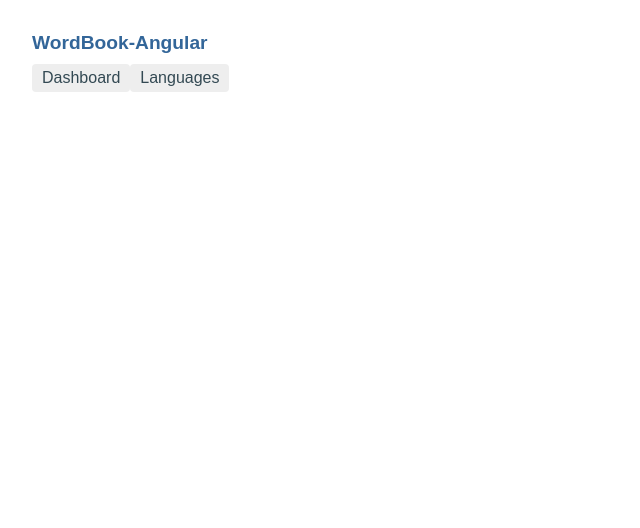
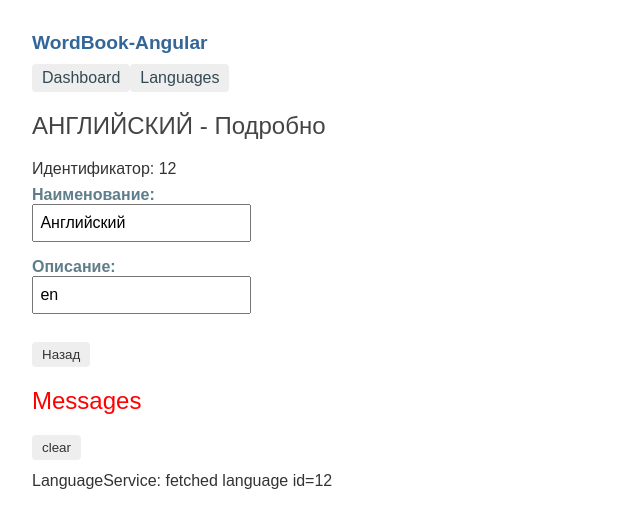
Before and after one commit to AlexeyVoropay/WordBook-Angular, an Angular app: page /detail/12 in a window 1280 px wide. Before the commit this address led to /. Shown: the top 528 px of the page, without its empty margins (0-640 px from the left). Built offline with nearby package versions, Linux system fonts and the light colour scheme.

Commit message:
Routing: Final code review

```diff
--- a/package.json
+++ b/package.json
@@ -25,13 +25,13 @@
     "zone.js": "~0.8.26"
   },
   "devDependencies": {
-    "@angular-devkit/build-angular": "~0.13.0",
+    "@angular-devkit/build-angular": "^0.13.9",
     "@angular/cli": "~7.3.6",
     "@angular/compiler-cli": "~7.2.0",
     "@angular/language-service": "~7.2.0",
-    "@types/node": "~8.9.4",
     "@types/jasmine": "~2.8.8",
     "@types/jasminewd2": "~2.0.3",
+    "@types/node": "~8.9.4",
     "codelyzer": "~4.5.0",
     "jasmine-core": "~2.99.1",
     "jasmine-spec-reporter": "~4.2.1",
--- a/src/app/app-routing.module.ts
+++ b/src/app/app-routing.module.ts
@@ -2,11 +2,13 @@ import { NgModule } from '@angular/core';
 import { Routes, RouterModule } from '@angular/router';
 import { LanguagesComponent } from './languages/languages.component';
 import { DashboardComponent } from './dashboard/dashboard.component';
+import { LanguageDetailComponent } from './language-detail/language-detail.component';
 
 const routes: Routes = [
+  { path: '', redirectTo: '/dashboard', pathMatch: 'full' },
+  { path: 'dashboard', component: DashboardComponent },
+  { path: 'detail/:id', component: LanguageDetailComponent },
   { path: 'languages', component: LanguagesComponent },
-  { path: 'dashboard', component: DashboardComponent },
-  { path: '', redirectTo: '/dashboard', pathMatch: 'full' },
 ];
 
 @NgModule({
--- a/src/app/dashboard/dashboard.component.html
+++ b/src/app/dashboard/dashboard.component.html
@@ -1,6 +1,7 @@
 <h3>Лучшие языки</h3>
 <div class="grid grid-pad">
-  <a *ngFor="let language of languages" class="col-1-4">
+  <a *ngFor="let language of languages" class="col-1-4"
+	routerLink="/detail/{{language.id}}">
     <div class="module language">
       <h4>{{language.name}}</h4>
     </div>
--- a/src/app/language-detail/language-detail.component.css
+++ b/src/app/language-detail/language-detail.component.css
@@ -0,0 +1,31 @@
+/* HeroDetailComponent's private CSS styles */
+label {
+    display: inline-block;
+    width: 3em;
+    margin: .5em 0;
+    color: #607D8B;
+    font-weight: bold;
+  }
+  input {
+    height: 2em;
+    font-size: 1em;
+    padding-left: .4em;
+  }
+  button {
+    margin-top: 20px;
+    font-family: Arial;
+    background-color: #eee;
+    border: none;
+    padding: 5px 10px;
+    border-radius: 4px;
+    cursor: pointer;
+    cursor: hand;
+  }
+  button:hover {
+    background-color: #cfd8dc;
+  }
+  button:disabled {
+    background-color: #eee;
+    color: #ccc;
+    cursor: auto;
+  }
--- a/src/app/language-detail/language-detail.component.html
+++ b/src/app/language-detail/language-detail.component.html
@@ -11,4 +11,5 @@
 		<input [(ngModel)]="language.description" placeholder="Описание"/>
 	</label>
 	</div>
+	<button (click)="goBack()">Назад</button>
 </div>
--- a/src/app/language-detail/language-detail.component.ts
+++ b/src/app/language-detail/language-detail.component.ts
@@ -1,5 +1,9 @@
-import { Component, OnInit, Input } from '@angular/core';
+import { Component, OnInit } from '@angular/core';
+import { ActivatedRoute } from '@angular/router';
+import { Location } from '@angular/common';
+
 import { Language } from '../language';
+import { LanguageService }  from '../language.service';
 
 @Component({
   selector: 'app-language-detail',
@@ -8,11 +12,25 @@ import { Language } from '../language';
 })
 export class LanguageDetailComponent implements OnInit {
 
-  @Input() language: Language;
+  language: Language;
 
-  constructor() { }
+  constructor(
+    private route: ActivatedRoute,
+    private languageService: LanguageService,
+    private location: Location
+  ) {}
 
-  ngOnInit() {
+  ngOnInit(): void {
+    this.getLanguage();
   }
 
+  getLanguage(): void {
+    const id = +this.route.snapshot.paramMap.get('id');
+    this.languageService.getLanguage(id)
+      .subscribe(language => this.language = language);
+  }
+
+  goBack(): void {
+    this.location.back();
+  }
 }
--- a/src/app/language.service.ts
+++ b/src/app/language.service.ts
@@ -1,7 +1,9 @@
 import { Injectable } from '@angular/core';
+
+import { Observable, of } from 'rxjs';
+
 import { Language } from './language';
 import { LANGUAGES } from './mock-languages';
-import { Observable, of } from 'rxjs';
 import { MessageService } from './message.service';
 
 @Injectable({
@@ -9,11 +11,18 @@ import { MessageService } from './message.service';
 })
 export class LanguageService {
 
+  constructor(private messageService: MessageService) { }
+
   getLanguages(): Observable<Language[]> {
-	// TODO: send the message _after_ fetching the languages
+    // TODO: send the message _after_ fetching the languages
     this.messageService.add('LanguageService: fetched languages');
-	return of(LANGUAGES);
+	  return of(LANGUAGES);
   }
 
-  constructor(private messageService: MessageService) { }
+  getLanguage(id: number): Observable<Language> {
+    // TODO: send the message _after_ fetching the language
+    this.messageService.add(`LanguageService: fetched language id=${id}`);
+    return of(LANGUAGES.find(language => language.id === id));
+  }
+
 }
--- a/src/app/languages/languages.component.css
+++ b/src/app/languages/languages.component.css
@@ -1,8 +1,4 @@
-/* HeroesComponent's private CSS styles */
-.selected {
-  background-color: #CFD8DC !important;
-  color: white;
-}
+/* LanguagesComponent's private CSS styles */
 .languages {
   margin: 0 0 2em 0;
   list-style-type: none;
@@ -10,28 +6,33 @@
   width: 15em;
 }
 .languages li {
+  position: relative;
   cursor: pointer;
-  position: relative;
-  left: 0;
   background-color: #EEE;
   margin: .5em;
   padding: .3em 0;
   height: 1.6em;
   border-radius: 4px;
 }
-.languages li.selected:hover {
-  background-color: #BBD8DC !important;
-  color: white;
-}
+
 .languages li:hover {
   color: #607D8B;
   background-color: #DDD;
   left: .1em;
 }
-.languages .text {
+
+.languages a {
+  color: #333;
+  text-decoration: none;
   position: relative;
-  top: -3px;
+  display: block;
+  width: 250px;
 }
+
+.languages a:hover {
+  color:#607D8B;
+}
+
 .languages .badge {
   display: inline-block;
   font-size: small;
@@ -43,6 +44,8 @@
   left: -1px;
   top: -4px;
   height: 1.8em;
+  min-width: 16px;
+  text-align: right;
   margin-right: .8em;
   border-radius: 4px 0 0 4px;
 }
--- a/src/app/languages/languages.component.html
+++ b/src/app/languages/languages.component.html
@@ -1,10 +1,8 @@
 <h2>Языки</h2>
 <ul class="languages">
-  <li *ngFor="let language of languages"
-	[class.selected]="language === selectedLanguage"
-	(click)="onSelect(language)">
-    <span class="badge">{{language.id}}</span> {{language.name}} ({{language.description}})
+  <li *ngFor="let language of languages">
+    <a routerLink="/detail/{{language.id}}">
+      <span class="badge">{{language.id}}</span> {{language.name}} ({{language.description}})
+    </a>
   </li>
 </ul>
-
-<app-language-detail [language]="selectedLanguage"></app-language-detail>
--- a/src/app/languages/languages.component.ts
+++ b/src/app/languages/languages.component.ts
@@ -1,4 +1,5 @@
 import { Component, OnInit } from '@angular/core';
+
 import { Language } from '../language';
 import { LanguageService } from '../language.service';
 
@@ -11,20 +12,15 @@ export class LanguagesComponent implements OnInit {
 
   languages: Language[];
 
-  selectedLanguage: Language;
-
-  getLanguages(): void {
-	this.languageService.getLanguages()
-      .subscribe(languages => this.languages = languages);
-  }
-
-  onSelect(language: Language): void {
-	this.selectedLanguage = language;
-  }
-
   constructor(private languageService: LanguageService) { }
 
   ngOnInit() {
-	this.getLanguages();
+    this.getLanguages();
   }
+
+  getLanguages(): void {
+	  this.languageService.getLanguages()
+    .subscribe(languages => this.languages = languages);
+  }
+
 }
```
Also changed, not shown: src/app/app.module.ts (+6 -5 lines), 1 other file (tests, documents, lock files or other folders).
